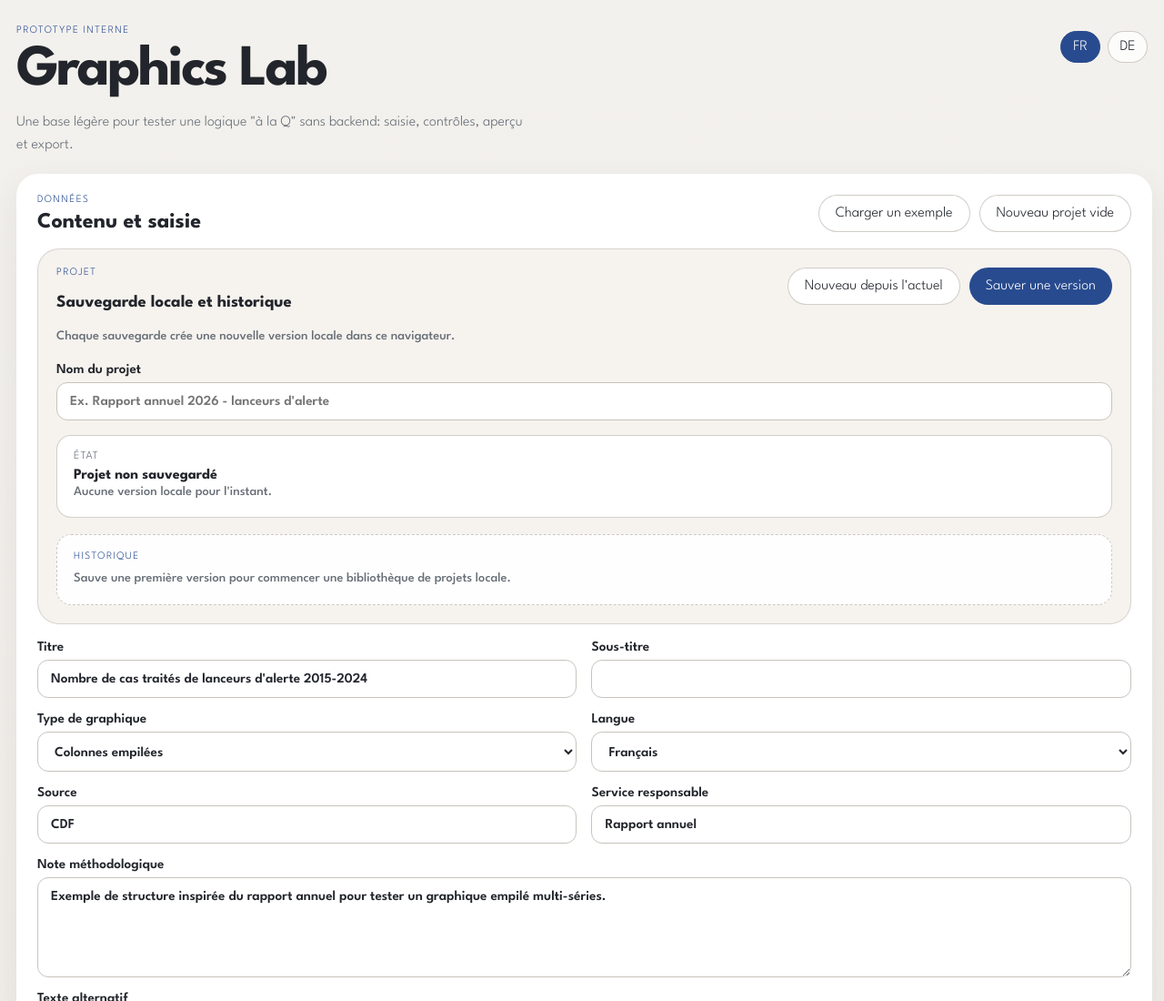
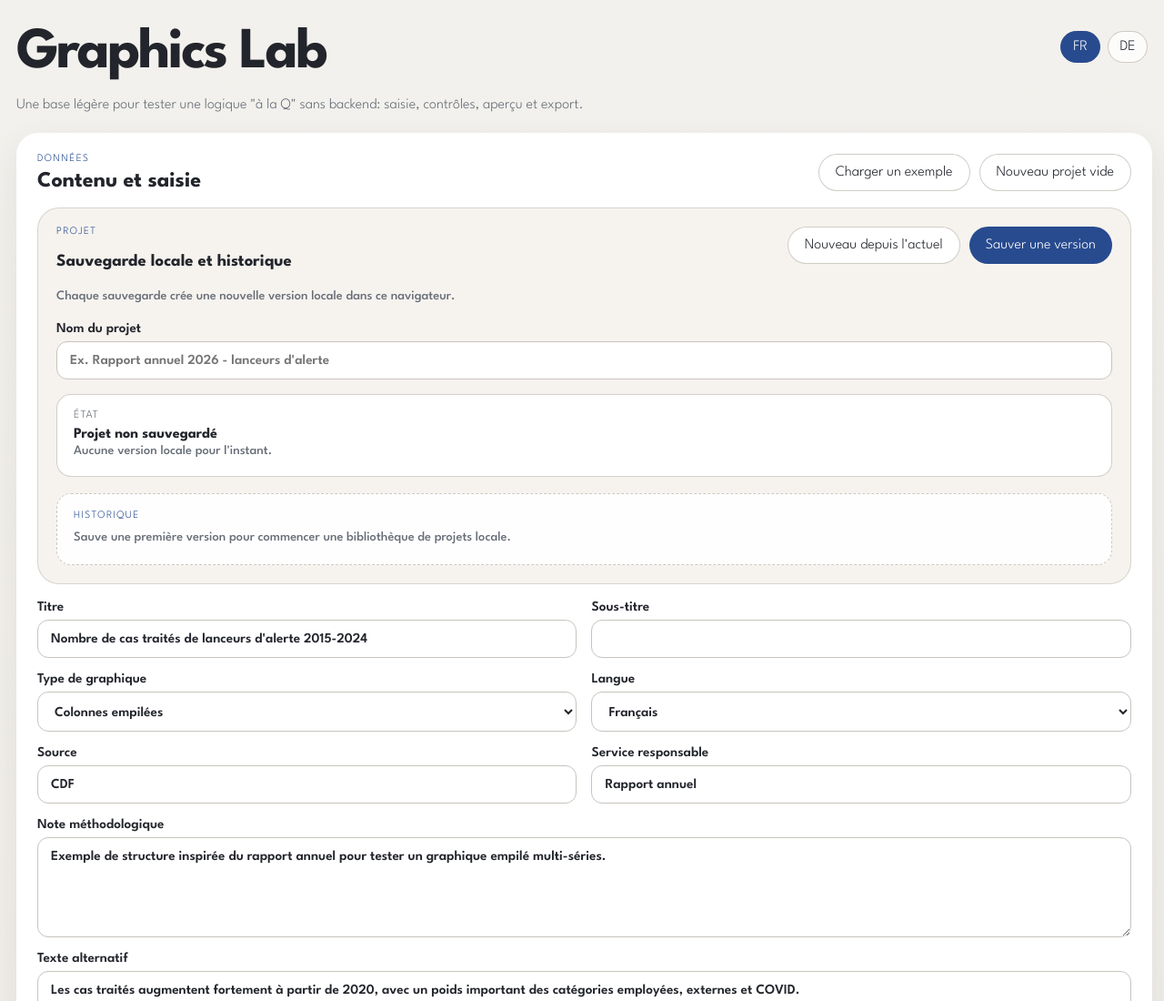
Before and after one commit to ArnaudBon20/graphics-lab, a plain HTML site: page index.html in a window 1280 px wide. Shown: the top 1100 px of the page at 91% size. Drawn offline with Linux system fonts and the light colour scheme.

Commit message:
Tighten French hero copy

```diff
--- a/index.html
+++ b/index.html
@@ -10,12 +10,8 @@
     <div class="shell">
       <header class="hero">
         <div>
-          <p class="eyebrow">Prototype interne</p>
           <h1>Graphics Lab</h1>
-          <p class="lede">
-            Une base légère pour tester une logique "à la Q" sans backend: saisie,
-            contrôles, aperçu et export.
-          </p>
+          <p class="lede lede-single-line">Une base légère pour tester une logique "à la Q" sans backend: saisie, contrôles, aperçu et export.</p>
         </div>
         <nav class="language-switch" aria-label="Versions linguistiques">
           <a href="./" class="is-current">FR</a>
--- a/styles.css
+++ b/styles.css
@@ -105,6 +105,16 @@ textarea {
   font-size: 1rem;
   line-height: 1.6;
   color: var(--muted);
+}
+
+.lede-single-line {
+  max-width: none;
+}
+
+@media (min-width: 761px) {
+  .lede-single-line {
+    white-space: nowrap;
+  }
 }
 
 .workspace {
```
